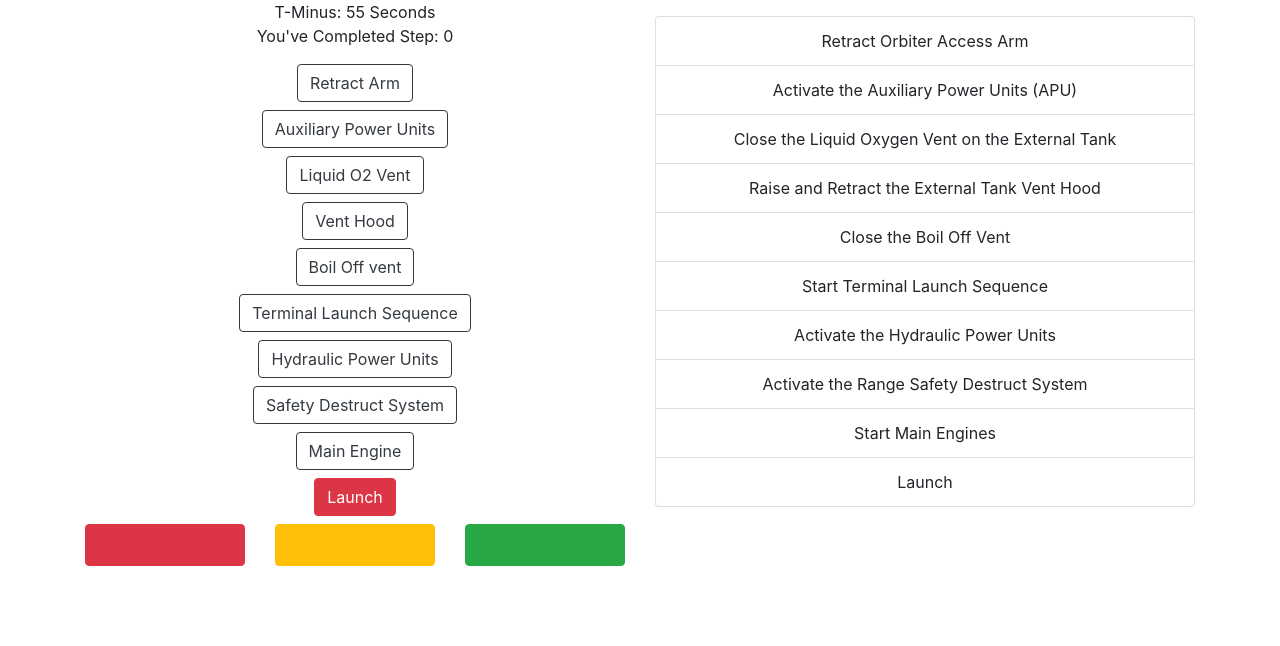
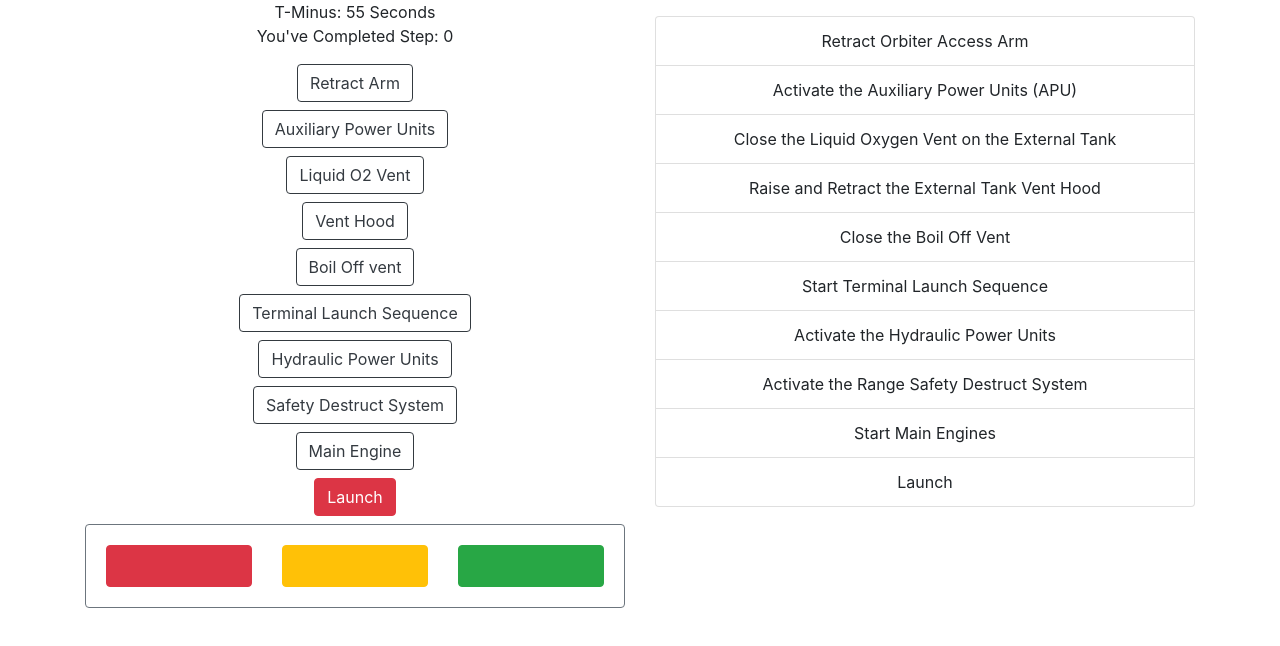
Before and after one commit to doakcovington/MissionControl, a React (Create React App) app: page / in a window 1280 px wide. Shown: the top 646 px of the page. Built offline with nearby package versions, Linux system fonts and the light colour scheme.

Commit message:
Added border to status cards

```diff
--- a/src/components/Status.tsx
+++ b/src/components/Status.tsx
@@ -7,6 +7,8 @@ const Status: React.FC<{report?: boolean}> = ({report}) => {
 
   return (
     <div>
+      <Card border="secondary">
+        <Card.Body>
           <CardDeck>
           <Card  border="danger" bg={report == true ? "danger" : "light"}>
             <Card.Body></Card.Body>
@@ -18,6 +20,8 @@ const Status: React.FC<{report?: boolean}> = ({report}) => {
             <Card.Body></Card.Body>
           </Card>
           </CardDeck>
+        </Card.Body>
+      </Card>
     </div>
   )
 }
```
Lines whose indentation alone changed are shown as unchanged.
